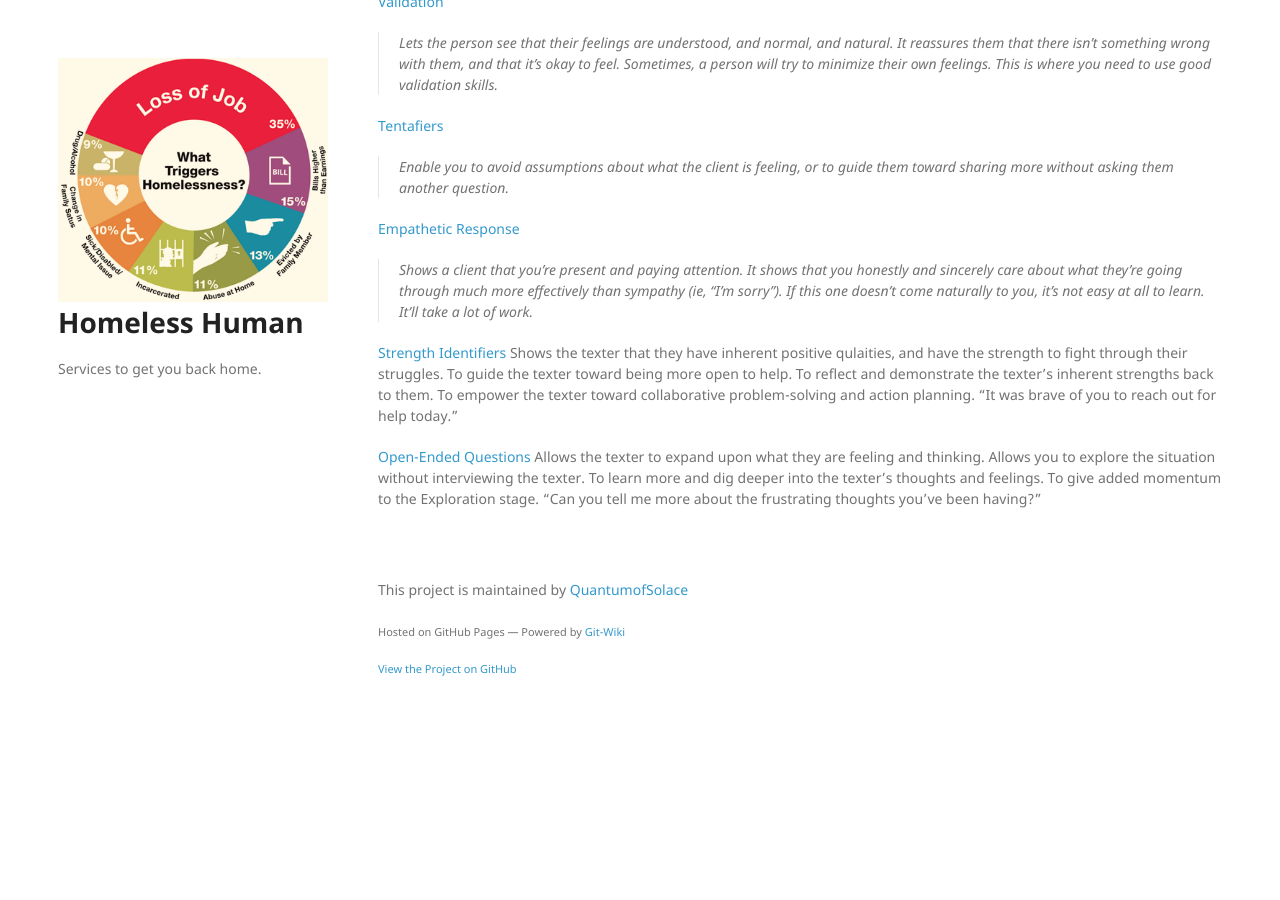
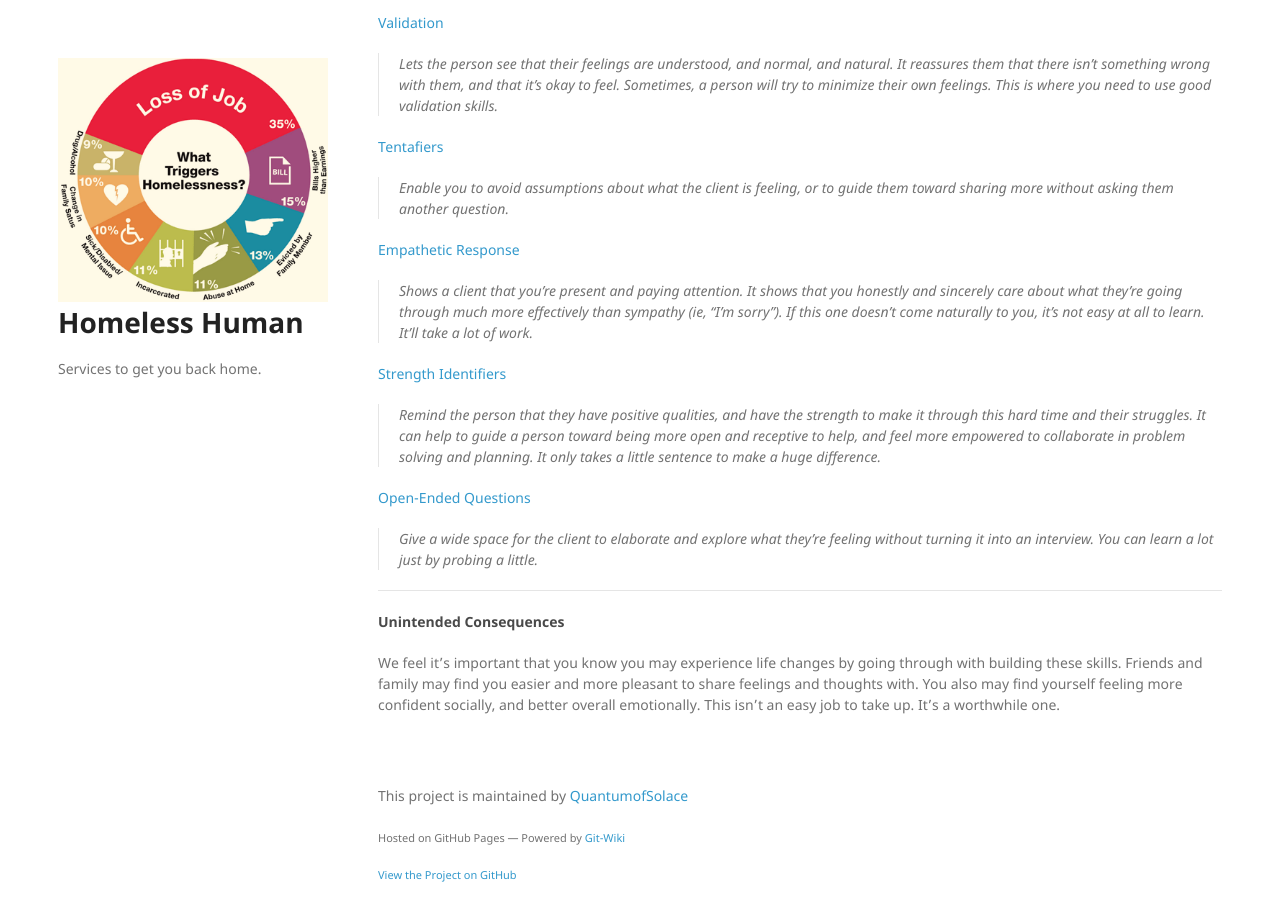
Before and after one commit to QuantumofSolace/Homeless-Human, a Jekyll site: the page built from wiki/training-direct-stage-one.markdown, in a window 1280 px wide and 900 px high, scrolled down 3730 px. Built offline with Jekyll 4.4.1, drawn with Linux system fonts in a browser that asks for light colours; nearby versions of some CDN libraries; our own code applies the rules of GitHub Pages for plain Markdown files; before the commit the page ends 4424 px from its top, so only the background shows below that; some of the changed text lies outside the part shown.

Commit message:
Update training-direct-stage-one.markdown

```diff
--- a/wiki/training-direct-stage-one.markdown
+++ b/wiki/training-direct-stage-one.markdown
@@ -96,7 +96,12 @@ Impactful feeling words are useful. The other side of that skill is avoiding min
 >Shows a client that you're present and paying attention. It shows that you honestly and sincerely care about what they're going through much more effectively than sympathy (ie, "I'm sorry"). If this one doesn't come naturally to you, it's not easy at all to learn. It'll take a lot of work.
 
 [Strength Identifiers]()
-Shows the texter that they have inherent positive qulaities, and have the strength to fight through their struggles.	To guide the texter toward being more open to help. To reflect and demonstrate the texter’s inherent strengths back to them. To empower the texter toward collaborative problem-solving and action planning.	“It was brave of you to reach out for help today.”
+>Remind the person that they have positive qualities, and have the strength to make it through this hard time and their struggles. It can help to guide a person toward being more open and receptive to help, and feel more empowered to collaborate in problem solving and planning. It only takes a little sentence to make a huge difference.
 
 [Open-Ended Questions]()
-Allows the texter to expand upon what they are feeling and thinking. Allows you to explore the situation without interviewing the texter.	To learn more and dig deeper into the texter’s thoughts and feelings. To give added momentum to the Exploration stage.	“Can you tell me more about the frustrating thoughts you’ve been having?”
+>Give a wide space for the client to elaborate and explore what they're feeling without turning it into an interview. You can learn a lot just by probing a little.
+
+- - -
+
+#### Unintended Consequences ####
+We feel it's important that you know you may experience life changes by going through with building these skills. Friends and family may find you easier and more pleasant to share feelings and thoughts with. You also may find yourself feeling more confident socially, and better overall emotionally. This isn't an easy job to take up. It's a worthwhile one.
```
